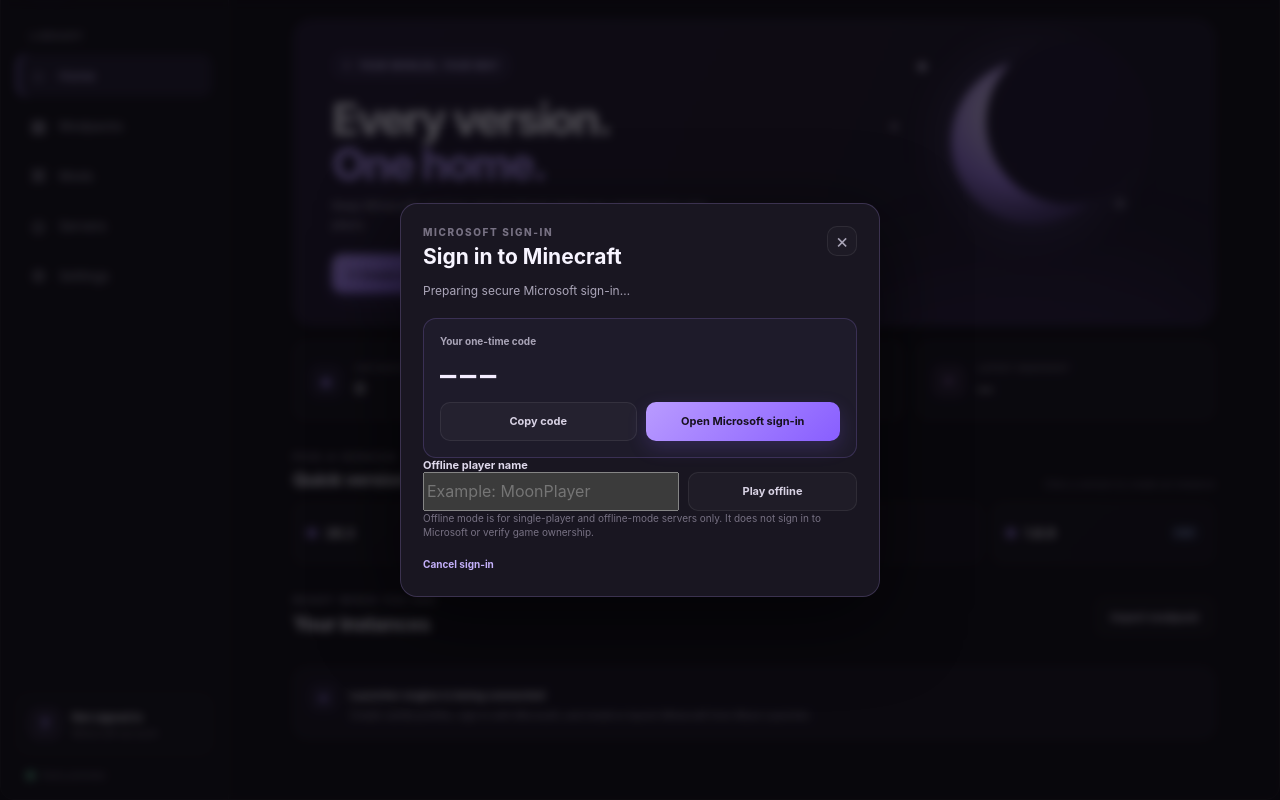
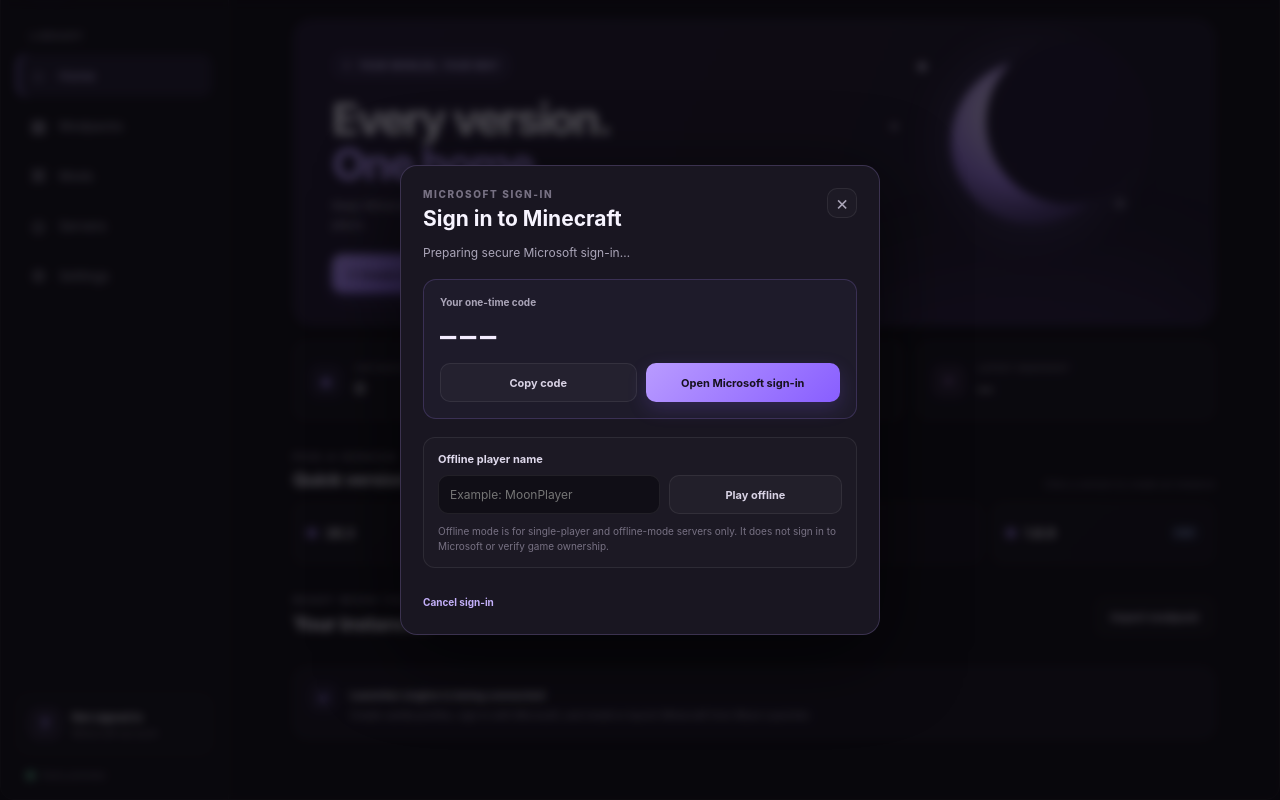
Before and after one commit to painopro123456-lang/moon-launcher, an Electron app: page src/index.html in a window 1280 px wide. Both pictures are taken after a click on the button "Open Minecraft account settings". Shown: the part 92-892 px from the top of the page. Drawn offline with Linux system fonts and the light colour scheme; no server answers.

Commit message:
Style offline profile sign-in controls

```diff
--- a/src/styles.css
+++ b/src/styles.css
@@ -191,6 +191,10 @@
 .auth-code-panel > strong { color: #f4edff; font-family: ui-monospace,Consolas,monospace; font-size: 27px; letter-spacing: .14em; }
 .auth-actions { display: flex; gap: 9px; }
 .auth-actions button { flex: 1; }
+.offline-signin { display: grid; gap: 9px; margin: 18px 0 10px; padding: 14px; border: 1px solid var(--border); border-radius: 12px; background: #ffffff04; }
+#offline-username { flex: 1.4; min-width: 0; width: 100%; box-sizing: border-box; height: 39px; padding: 0 11px; border: 1px solid var(--border); border-radius: 10px; outline: 0; background: #100e16; color: var(--text); font-size: 12px; }
+#offline-username:focus { border-color: #a98cff88; }
+.offline-signin .dialog-note { margin-top: 1px; }
 .auth-cancel { margin: 14px 0 0; padding: 4px 0; }
 @media (max-width: 760px) {
   .setting-row { align-items: flex-start; flex-direction: column; }
```
